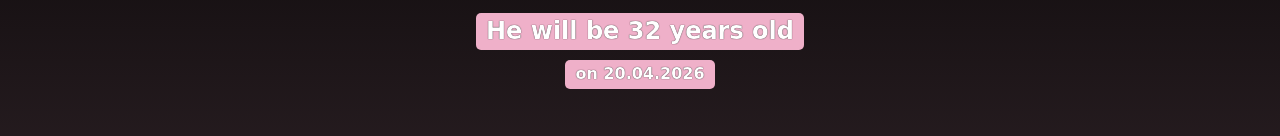
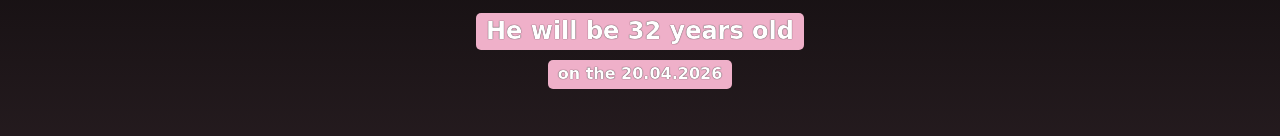
Before and after one commit to Marcellinus001/Birthday-Gift-Site, a website built with Vite: page index.html in a window 1280 px wide. Shown: the part 294-430 px from the top of the page. Built offline with nearby package versions, Linux system fonts and the light colour scheme; a web font is replaced by a local one.

Commit message:
Update index.html

```diff
--- a/index.html
+++ b/index.html
@@ -10,7 +10,7 @@
             <h1> Marcel's birthday is in April🎉</h1>
             <img id="bff-img" src="https://scontent.frtm1-1.fna.fbcdn.net/v/t39.30808-1/468596524_8705239289589565_3924358663601760790_n.jpg?stp=dst-jpg_s200x200_tt6&_nc_cat=110&ccb=1-7&_nc_sid=1d2534&_nc_ohc=WnmHpNm7utgQ7kNvwEB6_wJ&_nc_oc=AdkvfU2b2puFKbgRvcLamYBObXf9oioZ6eSxVlLX4sCoE74B9XUVO67KaY151s834Y8&_nc_zt=24&_nc_ht=scontent.frtm1-1.fna&_nc_gid=z8PdThoMY2tE5XpBMQDpyQ&oh=00_AftXz5NkkMekdH1GFX-L2DvlJjNOub1KDI2sbDPcD0KRyw&oe=6996B88B">
             <h2 id="bday-age">He will be 32 years old</h2>
-            <h4 id="bday-date">on 20.04.2026</h4>
+            <h4 id="bday-date">on the 20.04.2026</h4>
         </div>
 
         <div class="gift-section">
```
